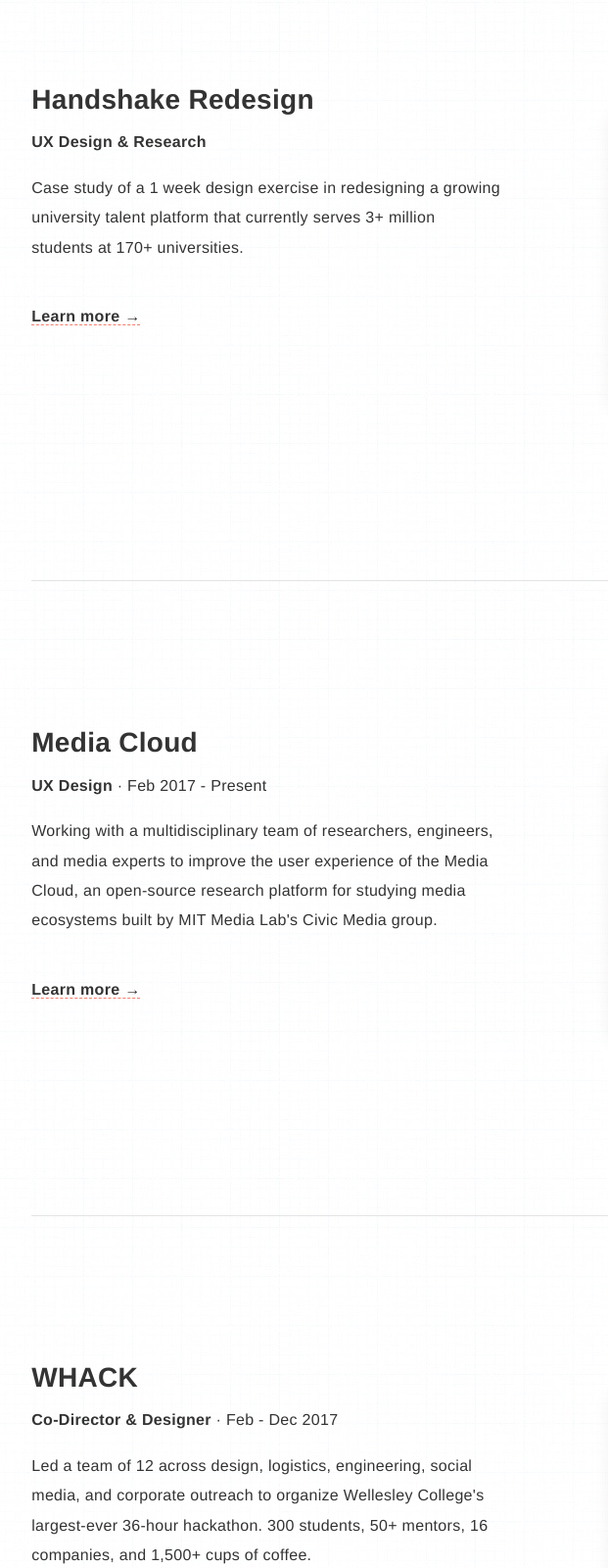
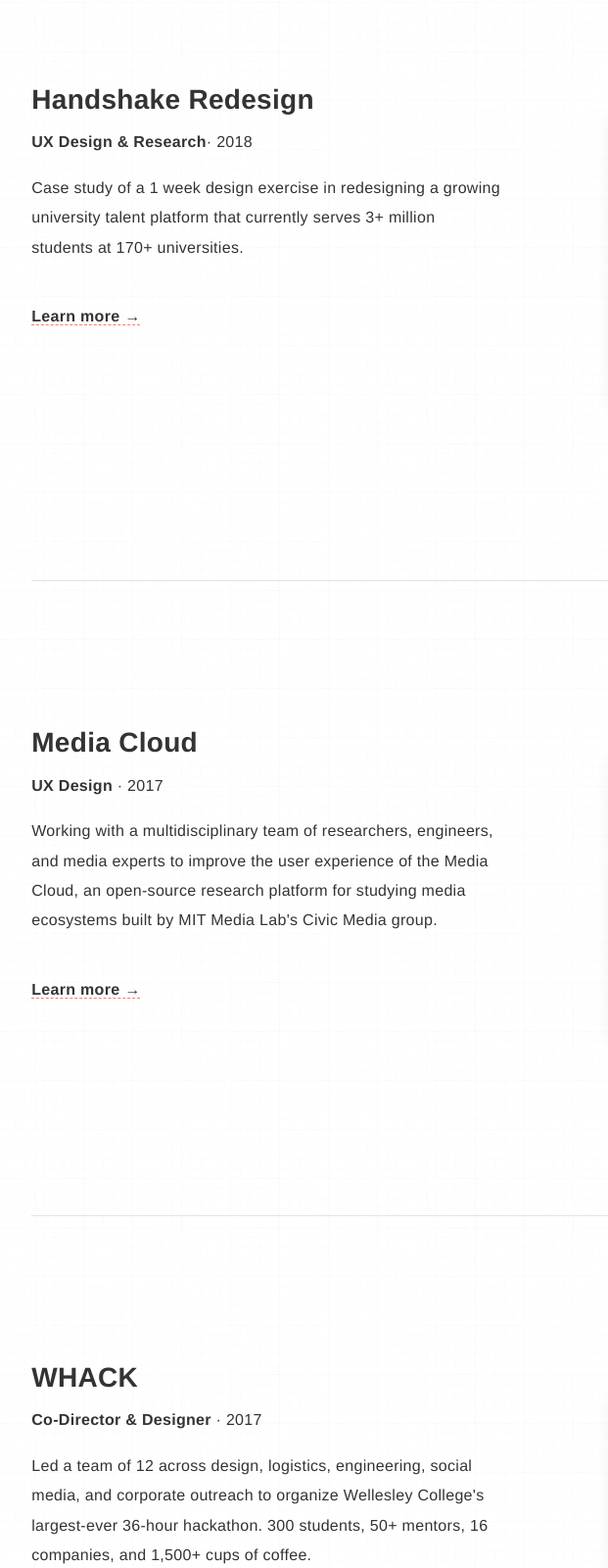
Before and after one commit to kma2/website, a plain HTML site: page index.html in a window 1280 px wide. Shown: the part 2080-3680 px from the top of the page at 98% size, 114-735 px from the left. Drawn offline with nearby package versions, Linux system fonts and the light colour scheme; a web font is replaced by a local one.

Commit message:
updated timelines

```diff
--- a/index.html
+++ b/index.html
@@ -98,7 +98,7 @@
             <div class="row">
               <div class="col-lg-6">
                 <h3>Mark43 RMS</h3>
-                <p class="lead"><b>Product Design (Current Role)</b></p>
+                <p class="lead"><b>Product Design (Current Role)</b>· 2018 - Present</p>
                 <p class="lead">The RMS is where police officers write reports, detectives manage their case loads, evidence clerks track items, and records
                 administrators handle all the behind-the-scenes workflows. Some things I deal with in my daily work include: legal reporting requirements,
                 preventing potential for abuse, information density, accessibility, quality of user-entered data, handling sensitive information,
@@ -116,7 +116,7 @@
             <div class="row" id="handshake-preview">
               <div class="col-lg-6">
                 <h3>Handshake Redesign</h3>
-                <p class="lead"><b>UX Design & Research</b></p>
+                <p class="lead"><b>UX Design & Research</b>· 2018</p>
                 <p class="lead">Case study of a 1 week design exercise in redesigning a growing university talent platform that currently serves 3+ million students at 170+ universities.</p>
                 <br>
                 <p class="lead"><b><a href="projects/handshake/home.html">Learn more →</a></b></p>
@@ -130,7 +130,7 @@
             <div class="row" id="civicmedia-preview">
               <div class="col-lg-6">
                 <h3>Media Cloud</h3>
-                <p class="lead"><b>UX Design</b> · Feb 2017 - Present</p>
+                <p class="lead"><b>UX Design</b> · 2017</p>
                 <p class="lead">Working with a multidisciplinary team of researchers, engineers, and media experts to improve the user experience of the Media Cloud, an open-source research platform for studying media ecosystems built by MIT Media Lab's Civic Media group.</p>
                 <br>
                 <p class="lead"><b><a href="projects/mediacloud/home.html">Learn more →</a></b></p>
@@ -144,7 +144,7 @@
             <div class="row" id="whack-preview">
               <div class="col-lg-6">
                 <h3>WHACK</h3>
-                <p class="lead"><b>Co-Director & Designer</b> · Feb - Dec 2017</p>
+                <p class="lead"><b>Co-Director & Designer</b> · 2017</p>
                 <p class="lead">Led a team of 12 across design, logistics, engineering, social media, and corporate outreach to organize Wellesley College's largest-ever 36-hour hackathon. 300 students, 50+ mentors, 16 companies, and 1,500+ cups of coffee.</p>
                 <br>
                 <p class="lead"><b><a href="projects/whack/home.html">Learn more →</a></b></p>
@@ -158,7 +158,7 @@
             <div class="row" id="emotibubbles-preview">
               <div class="col-lg-6">
                 <h3>Emotibubbles</h3>
-                <p class="lead"><b>Tangible Interaction Design</b> · Oct 2017 - Present</p>
+                <p class="lead"><b>Tangible Interaction Design</b> · 2017</p>
                 <p class="lead">An interactive soft tangible interface that helps kids on the autism spectrum recognize, learn, and express their emotions. Final project for CS 320: Tangible User Interfaces turned into ongoing project with Wellesley's HCI Lab & Child Study Center.</p>
                 <br>
                 <p class="lead"><b><a href="projects/emotibubbles/home.html">Learn more →</a></b></p>
```
